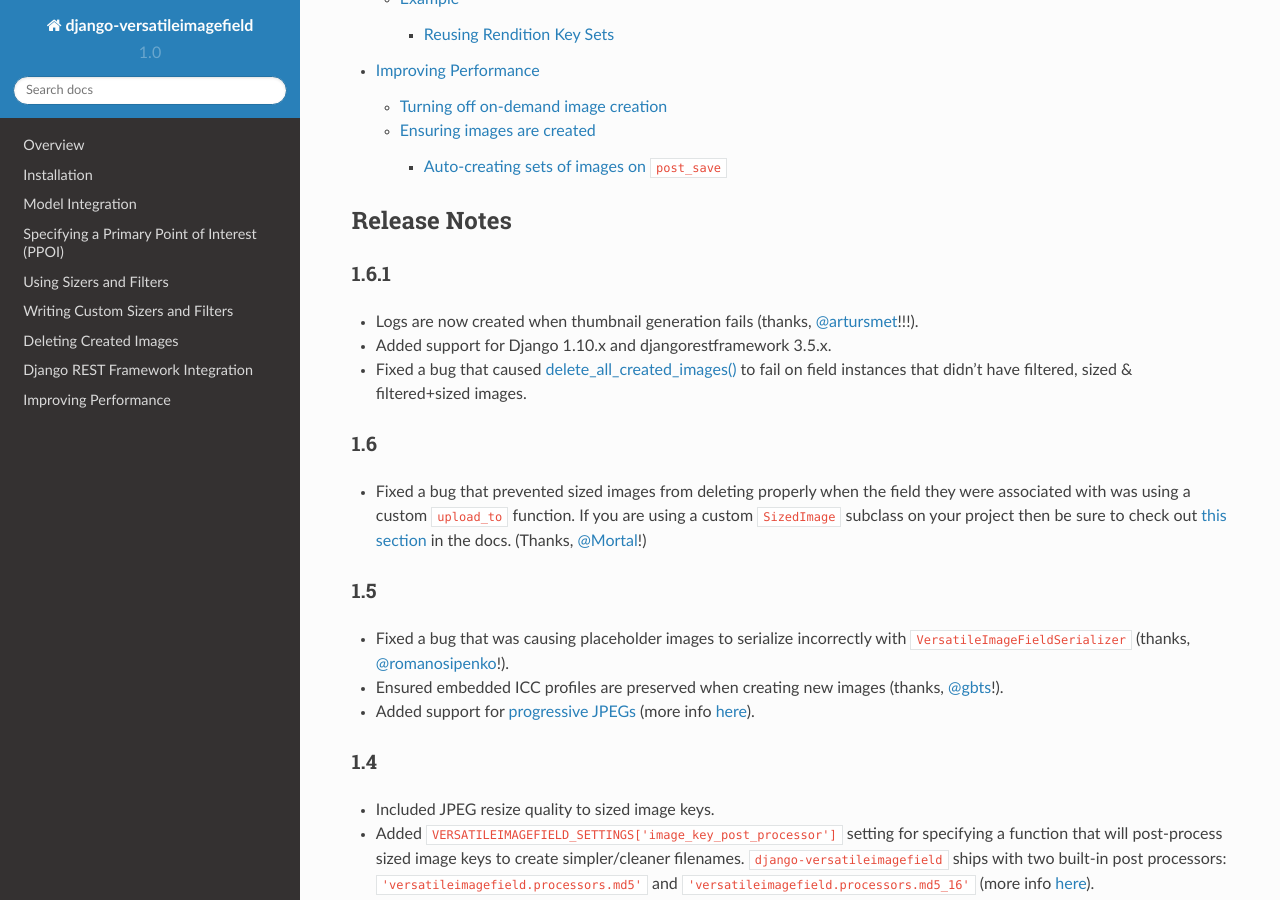
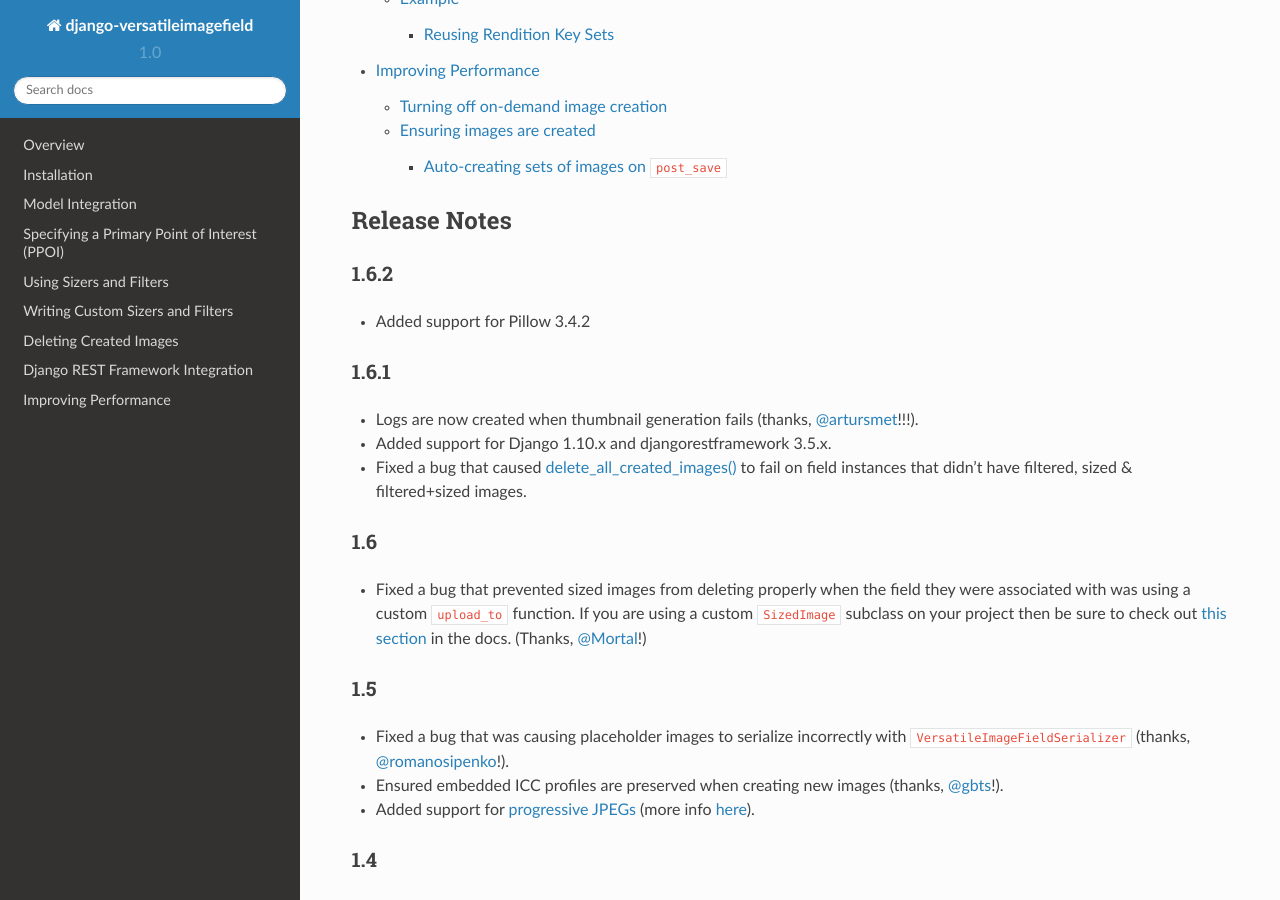
Before and after one commit to respondcreate/django-versatileimagefield, a Sphinx documentation site: the page built from docs/index.rst, in a window 1280 px wide and 900 px high, scrolled down 3525 px. Built offline with Sphinx 7.4.7 and the Read the Docs theme 2.0.0, drawn with Linux system fonts in a browser that asks for light colours.

Commit message:
Updating docs for 1.6.2 release
[ci skip]

```diff
--- a/README.rst
+++ b/README.rst
@@ -40,6 +40,7 @@
   - 1.7.x
   - 1.8.x
   - 1.9.x (NOTE: Django REST Framework>=3.1.x is required if using Django 1.9.x)
+  - 1.10.x
 
 **NOTE**: The 1.4 release dropped support for Django 1.5.x & 1.6.x.
 
@@ -53,6 +54,8 @@
   - 3.1.x
   - 3.2.x
   - 3.3.x (NOTE: Django REST Framework 3.3.x is not compatible with Django<=1.6.x)
+  - 3.4.x
+  - 3.5.x
 
 Documentation
 =============
--- a/docs/index.rst
+++ b/docs/index.rst
@@ -88,6 +88,10 @@
 
 Release Notes
 =============
+
+1.6.2
+^^^^^
+- Added support for Pillow 3.4.2
 
 1.6.1
 ^^^^^
```
